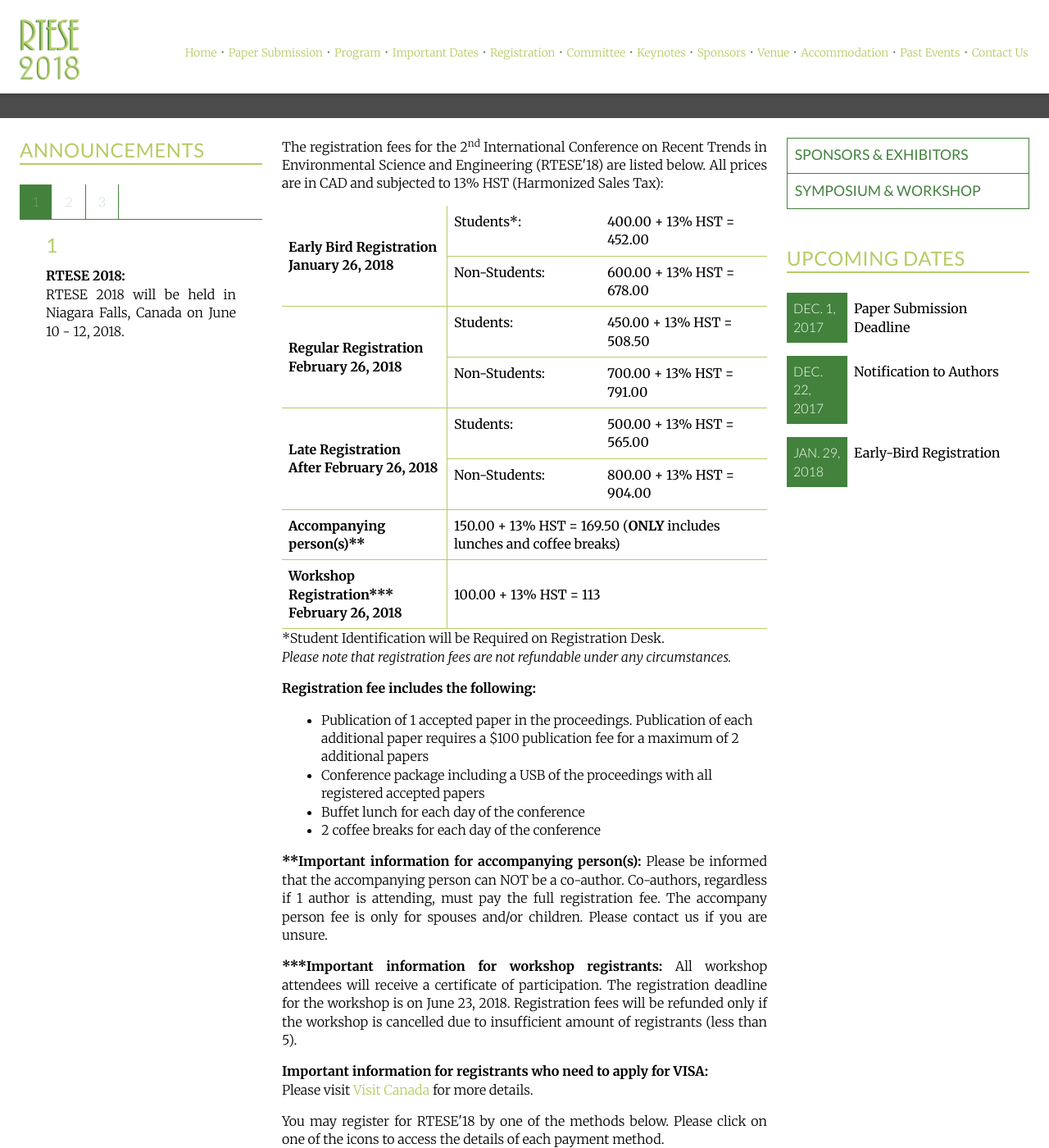
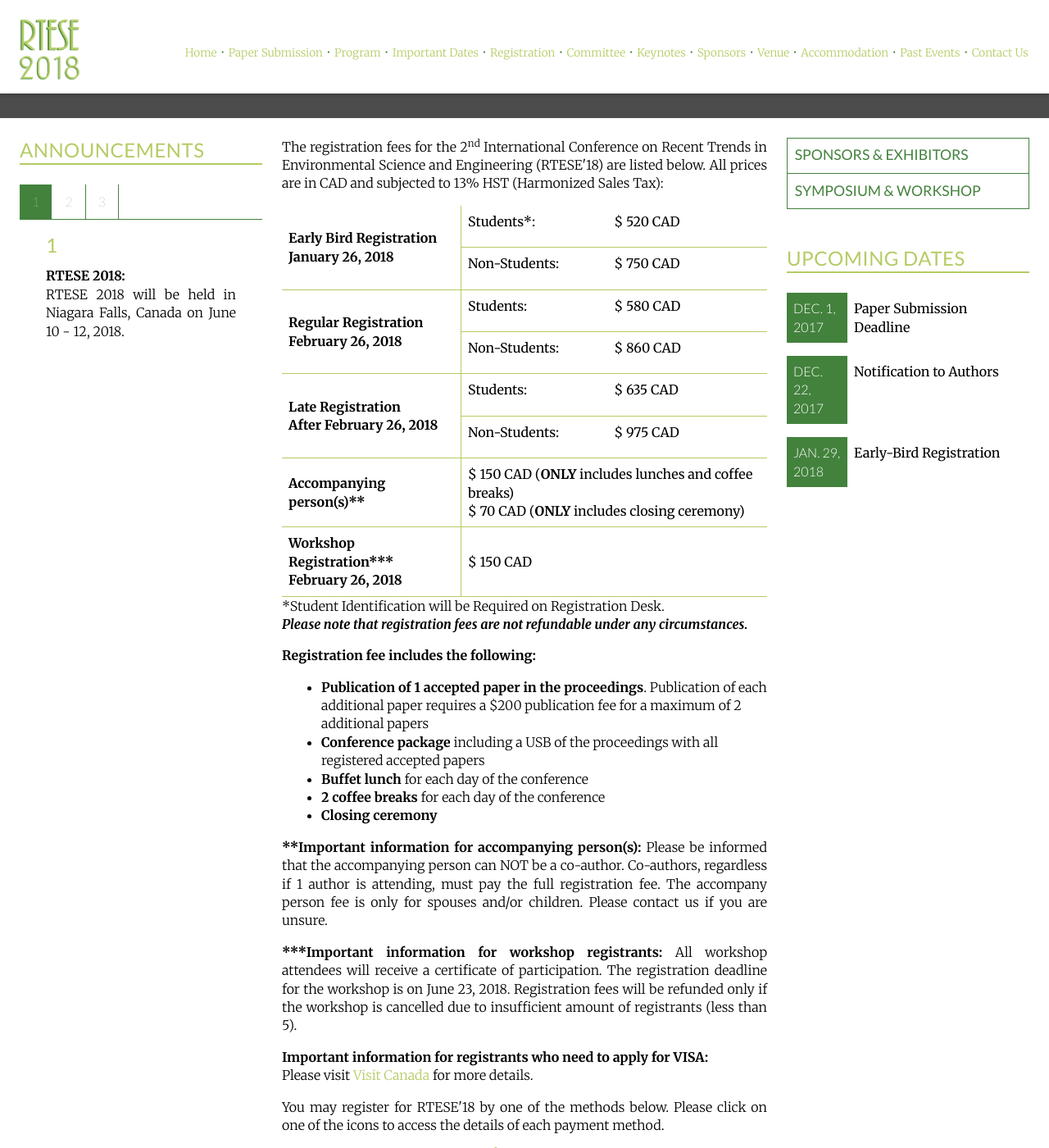
Before and after one commit to intaset/RTESE, a Jekyll site: the page built from registration.html, in a window 1280 px wide and 1400 px high, scrolled down 398 px. Shown: the whole window at 82% size. Built offline with Jekyll 4.4.1, drawn with Linux system fonts in a browser that asks for light colours; nearby versions of some CDN libraries; Markdown is read by kramdown in place of the engine named in the settings; comment, search, counter and statistics services are not loaded.

```diff
--- a/registration.html
+++ b/registration.html
@@ -9,49 +9,50 @@ keyword: environment conference, biofuels conference, desalination conference, w
   <div class="unit-spacer content">
     <p class="body">The registration fees for the 2<sup>nd</sup> International Conference on Recent Trends in Environmental Science and Engineering (RTESE'18) are listed below. All prices are in CAD and subjected to 13% HST (Harmonized Sales Tax):</p>
 
-  <div class="mobile">
-        <table>
+        <div class="mobile">
+            <table>
     <tr>
     <td class="date-title">Early Bird Registration<!-- <br><strong>Final Extended Early Bird Registration</strong> --><br>January 26, 2018<!-- <br><strong>Prior to June 23, 2018</strong> --></td>
     </tr>
     <tr>
-    <td class="imp-date"><p class="left">Students*:</p> <p class="right">400.00 + 13% HST = 452.00</p></td>
+    <td class="imp-date"><p class="left">Students*:</p> <p class="right">$ 520 CAD</p></td>
     </tr>
     <tr>
-    <td class="imp-date"><p class="left">Non-Students:</p> <p class="right">600.00 + 13% HST = 678.00</p></td>
+    <td class="imp-date"><p class="left">Non-Students:</p> <p class="right">$ 750 CAD</p></td>
     </tr>
 
     <tr>
     <td class="date-title">Regular Registration<!-- <br><strong>Final Extended Regular Registration</strong> --><br>February 26, 2018<!-- <br><strong>Prior to July 14, 2018</strong> --></td>
     </tr>
     <tr>
-    <td class="imp-date"><p class="left">Students:</p> <p class="right">450.00 + 13% HST = 508.50</p></td>
+    <td class="imp-date"><p class="left">Students:</p> <p class="right">$ 580 CAD</p></td>
     </tr>
     <tr>
-    <td class="imp-date"><p class="left">Non-Students:</p> <p class="right">700.00 + 13% HST = 791.00</p></td>
+    <td class="imp-date"><p class="left">Non-Students:</p> <p class="right">$ 860 CAD</p></td>
     </tr>
 
     <tr>
     <td class="date-title" rowspan="2">Late Registration<<br>After February 26, 2018</td>
     </tr>
     <tr>
-    <td class="imp-date"><p class="left">Students:</p> <p class="right">500.00 + 13% HST = 565.00</p></td>
+    <td class="imp-date"><p class="left">Students:</p> <p class="right">$ 635 CAD</p></td>
     </tr>
     <tr>
-    <td class="imp-date"><p class="left">Non-Students:</p> <p class="right">800.00 + 13% HST = 904.00</p></td>
+    <td class="imp-date"><p class="left">Non-Students:</p> <p class="right">$ 975 CAD</p></td>
     </tr>
     <tr>
     <td class="date-title" rowspan="1">Accompanying person(s)**</td>
     </tr>
     <tr>
-    <td class="imp-date">150.00 + 13% HST = 169.50 (<b>ONLY</b> includes lunches and coffee breaks)</td>
+    <td class="imp-date">$ 150 CAD (<b>ONLY</b> includes lunches and coffee breaks)<br>
+                         $ 70 CAD (<b>ONLY</b> includes Gala Dinner or Cruise tour)</td>
     </tr>
 
     <tr>
     <td class="date-title" rowspan="1">Workshop Registration***<br>February 26, 2018</td>
     </tr>
     <tr>
-    <td class="imp-date">100.00 + 13% HST = 113</td>
+    <td class="imp-date">$ 150 CAD</td>
     </tr>
 </table>
 </div>
@@ -60,51 +61,53 @@ keyword: environment conference, biofuels conference, desalination conference, w
     <table>
     <tr>
     <th class="date-title" rowspan="2">Early Bird Registration<br><!-- <div class="past-text">Final Extended Early Bird Registration</div> -->January 26, 2018<!-- <br><div class="past-text">Prior to June 23, 2018</div> --></th>
-    <td class="imp-date"><p class="left">Students*:</p> <p class="right">400.00 + 13% HST = 452.00</p></td>
+    <td class="imp-date"><p class="left">Students*:</p> <p class="right">$ 520 CAD</p></td>
 
 </tr>
     <tr>
-    <td class="imp-date"><p class="left">Non-Students:</p> <p class="right">600.00 + 13% HST = 678.00</p></td>
+    <td class="imp-date"><p class="left">Non-Students:</p> <p class="right">$ 750 CAD</p></td>
     </tr>
 
     <tr>
     <th class="date-title" rowspan="2">Regular Registration<br><!-- <div class="past-text">Final Extended Regular Registration</div><s> -->February 26, 2018<!-- </s><div class="past-text">Prior to July 14, 2018</div> --></th>
-    <td class="imp-date"><p class="left">Students:</p> <p class="right">450.00 + 13% HST = 508.50</p></td>
+    <td class="imp-date"><p class="left">Students:</p> <p class="right">$ 580 CAD</p></td>
 </tr>
     <tr>
-    <td class="imp-date"><p class="left">Non-Students:</p> <p class="right">700.00 + 13% HST = 791.00</p></td>
+    <td class="imp-date"><p class="left">Non-Students:</p> <p class="right">$ 860 CAD</p></td>
     </tr>
 
     <tr>
     <th class="date-title" rowspan="2">Late Registration<br>After February 26, 2018</th>
-    <td class="imp-date"><p class="left">Students:</p> <p class="right">500.00 + 13% HST = 565.00</p></td>
+    <td class="imp-date"><p class="left">Students:</p> <p class="right">$ 635 CAD</p></td>
     </tr>
     <tr>
-    <td class="imp-date"><p class="left">Non-Students:</p> <p class="right">800.00 + 13% HST = 904.00</p></td>
+    <td class="imp-date"><p class="left">Non-Students:</p> <p class="right">$ 975 CAD</p></td>
     </tr>
     <tr>
     <th class="date-title" rowspan="1">Accompanying person(s)**</th>
-    <td class="imp-date">150.00 + 13% HST = 169.50 (<b>ONLY</b> includes lunches and coffee breaks)</td>
+    <td class="imp-date">$ 150 CAD (<b>ONLY</b> includes lunches and coffee breaks)<br>
+                         $ 70 CAD (<b>ONLY</b> includes closing ceremony)</td>
     </tr>
 
     <tr>
     <th class="date-title" rowspan="1">Workshop Registration***<br>February 26, 2018</th>
-    <td class="imp-date">100.00 + 13% HST = 113</td>
+    <td class="imp-date">$ 150 CAD</td>
     </tr>
 </table>
 </div>
 
 
 <p class="body">*Student Identification will be Required on Registration Desk.<br>
-<i>Please note that registration fees are not refundable under any circumstances.</i></p>
+<i><strong>Please note that registration fees are not refundable under any circumstances.</strong></i></p>
 
 <p class="body bold">Registration fee includes the following:</p>
 
 <ul>
-<li>Publication of 1 accepted paper in the proceedings. Publication of each additional paper requires a $100 publication fee for a maximum of 2 additional papers</li>
-<li>Conference package including a USB of the proceedings with all registered accepted papers</li>
-<li>Buffet lunch for each day of the conference</li>
-<li>2 coffee breaks for each day of the conference</li>
+<li><strong>Publication of 1 accepted paper in the proceedings</strong>. Publication of each additional paper requires a $200 publication fee for a maximum of 2 additional papers</li>
+<li><strong>Conference package</strong> including a USB of the proceedings with all registered accepted papers</li>
+<li><strong>Buffet lunch</strong> for each day of the conference</li>
+<li><strong>2 coffee breaks</strong> for each day of the conference</li>
+<li><strong>Closing ceremony</strong> </li>
 </ul>
 
 <p class="body"><b>**Important information for accompanying person(s):</b> Please be informed that the accompanying person can NOT be a co-author. Co-authors, regardless if 1 author is attending, must pay the full registration fee. The accompany person fee is only for spouses and/or children. Please contact us if you are unsure.</p>
```
Also changed, not shown: paypal.html (+9 -8 lines), 2 other files.
